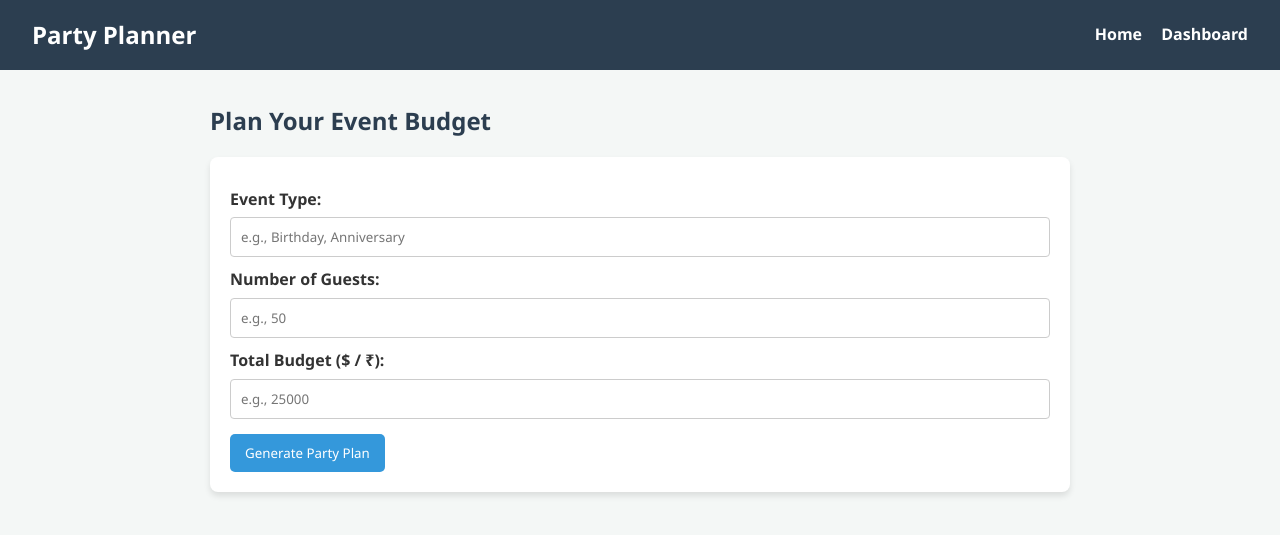
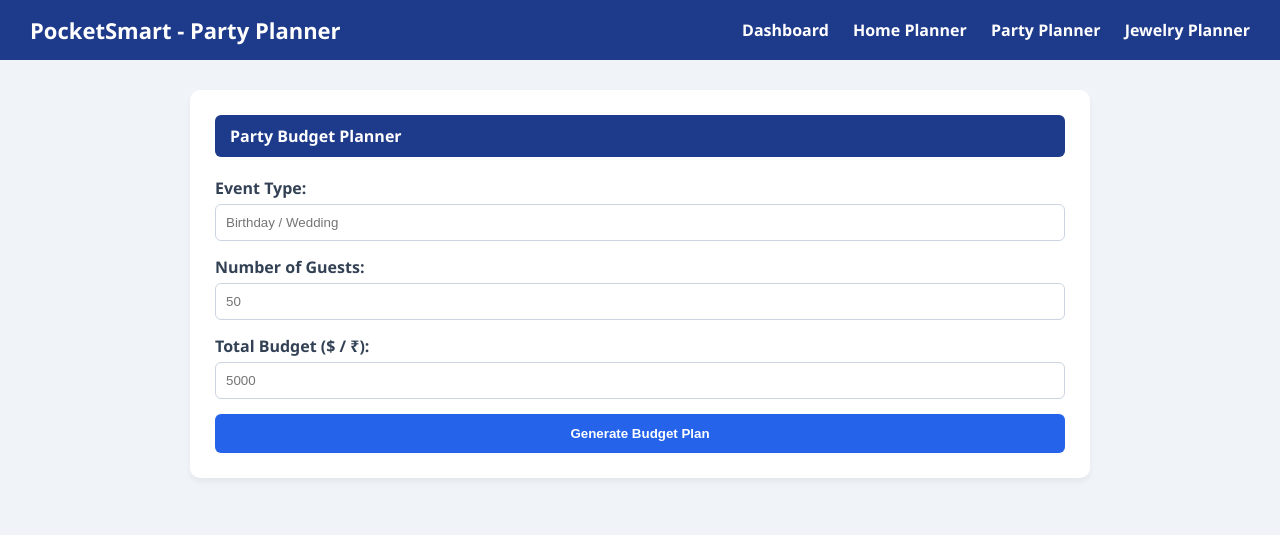
Before and after one commit to mxhxlxkshmi-pixel/Pocketsmart-AI, a Flask app: page /party_planner in a window 1280 px wide. Shown: the top 535 px of the page. Run offline with Flask 3, Linux system fonts and the light colour scheme.

Commit message:
Update party_planner.html

```diff
--- a/templates/party_planner.html
+++ b/templates/party_planner.html
@@ -2,72 +2,136 @@
 <html lang="en">
 <head>
   <meta charset="UTF-8">
-    <meta name="viewport" content="width=device-width, initial-scale=1.0">
-    <title>Party Planner - PocketSmart AI</title>
-    <link rel="stylesheet" href="{{ url_for('static', filename='styles.css') }}">
+  <title>PocketSmart - Party Planner</title>
+  <style>
+    body { font-family: 'Segoe UI', Tahoma, Geneva, Verdana, sans-serif; background-color: #f0f4f8; margin: 0; padding: 0; }
+    .header { background-color: #1e3a8a; color: white; padding: 15px 30px; display: flex; justify-content: space-between; align-items: center; }
+    .header h1 { margin: 0; font-size: 22px; }
+    .nav a { color: white; margin-left: 20px; text-decoration: none; font-weight: bold; }
+    .container { max-width: 900px; margin: 30px auto; padding: 0 20px; }
+    .card { background: white; border-radius: 10px; padding: 25px; box-shadow: 0 4px 6px rgba(0,0,0,0.05); margin-bottom: 25px; }
+    .card-title { background: #1e3a8a; color: white; padding: 10px 15px; border-radius: 6px; font-size: 16px; font-weight: bold; margin-bottom: 20px; }
+    .form-group { margin-bottom: 15px; }
+    label { display: block; margin-bottom: 5px; font-weight: bold; color: #334155; }
+    input[type="text"], input[type="number"] { width: 100%; padding: 10px; border: 1px solid #cbd5e1; border-radius: 6px; box-sizing: border-box; }
+    .btn { background-color: #2563eb; color: white; border: none; padding: 12px 20px; border-radius: 6px; cursor: pointer; font-weight: bold; width: 100%; }
+    .btn:hover { background-color: #1d4ed8; }
+
+    .summary-box { background: #e0f2fe; padding: 15px; border-radius: 8px; margin-bottom: 20px; font-weight: bold; color: #0369a1; }
+    .category-header { background: #f1f5f9; padding: 8px 12px; border-left: 4px solid #2563eb; margin: 15px 0 10px 0; font-weight: bold; }
+    table { width: 100%; border-collapse: collapse; margin-bottom: 15px; }
+    th, td { border: 1px solid #e2e8f0; padding: 10px; text-align: left; font-size: 14px; }
+    th { background-color: #f8fafc; color: #475569; }
+    .badge { background: #2563eb; color: white; padding: 2px 6px; border-radius: 4px; font-size: 12px; }
+  </style>
 </head>
 <body>
-    <header>
-        <h1>Party Planner</h1>
-        <nav>
-            <a href="/">Home</a>
+
+  <div class="header">
+    <h1>PocketSmart - Party Planner</h1>
+    <div class="nav">
       <a href="/dashboard">Dashboard</a>
-        </nav>
-    </header>
+      <a href="/home_planner">Home Planner</a>
+      <a href="/party_planner">Party Planner</a>
+      <a href="/jewelry_planner">Jewelry Planner</a>
+    </div>
+  </div>
 
-    <main class="container">
-        <h2>Plan Your Event Budget</h2>
-        <form id="partyForm">
-            <label for="event_type">Event Type:</label>
-            <input type="text" id="event_type" name="event_type" placeholder="e.g., Birthday, Anniversary" required>
+  <div class="container">
+    <div class="card">
+      <div class="card-title">Party Budget Planner</div>
+      <div class="form-group">
+        <label>Event Type:</label>
+        <input type="text" id="event_type" placeholder="Birthday / Wedding">
+      </div>
+      <div class="form-group">
+        <label>Number of Guests:</label>
+        <input type="number" id="guests" placeholder="50">
+      </div>
+      <div class="form-group">
+        <label>Total Budget ($ / ₹):</label>
+        <input type="number" id="budget" placeholder="5000">
+      </div>
+      <button class="btn" onclick="generatePlan()">Generate Budget Plan</button>
+    </div>
 
-            <label for="guests">Number of Guests:</label>
-            <input type="number" id="guests" name="guests" placeholder="e.g., 50" required>
-
-            <label for="budget">Total Budget ($ / ₹):</label>
-            <input type="number" id="budget" name="budget" placeholder="e.g., 25000" required>
-
-            <button type="submit" class="btn">Generate Party Plan</button>
-        </form>
-
-        <div id="result" class="result-box" style="display:none;">
-            <h3>Budget Breakdown (Catering, Decoration, Venue):</h3>
-            <p id="outputContent"></p>
+    <div id="resultsCard" class="card" style="display: none;">
+      <div class="card-title">Your Party Budget Plan</div>
+      <div id="outputContainer"></div>
     </div>
-    </main>
+  </div>
 
   <script>
-  document.getElementById('partyForm').addEventListener('submit', async (e) => {
-    e.preventDefault();
-
+    async function generatePlan() {
       const event_type = document.getElementById('event_type').value;
       const guests = document.getElementById('guests').value;
       const budget = document.getElementById('budget').value;
-    const outputContent = document.getElementById('outputContent');
-    const resultContainer = document.getElementById('result');
+      const resultsCard = document.getElementById('resultsCard');
+      const outputContainer = document.getElementById('outputContainer');
 
-    outputContent.innerText = "Generating party plan... Please wait.";
-    resultContainer.style.display = 'block';
+      if (!event_type || !guests || !budget) {
+        alert("Please fill in all fields.");
+        return;
+      }
+
+      outputContainer.innerHTML = "<p>Generating party plan...</p>";
+      resultsCard.style.display = "block";
 
       try {
-      // Fixed: Changed '/generate-party' to '/generate_party'
         const response = await fetch('/generate_party', {
           method: 'POST',
           headers: { 'Content-Type': 'application/json' },
-        body: JSON.stringify({
-          event_type: event_type,
-          guests: guests,
-          budget: budget
-        })
+          body: JSON.stringify({ event_type, guests, budget })
         });
 
         const data = await response.json();
-      outputContent.innerText = data.result || "No recommendations generated.";
+
+        if (data.error) {
+          outputContainer.innerHTML = `<p style="color:red;">Error: ${data.error}</p>`;
+          return;
+        }
+
+        const json = JSON.parse(data.result);
+
+        let html = `
+          <div class="summary-box">
+            <span>Budget: $${json.total_budget}</span>
+          </div>
+        `;
+
+        json.categories.forEach(cat => {
+          html += `<div class="category-header">${cat.name}</div>`;
+          html += `
+            <table>
+              <thead>
+                <tr>
+                  <th>Option / Item</th>
+                  <th>Description</th>
+                  <th>Estimated Price</th>
+                </tr>
+              </thead>
+              <tbody>
+          `;
+
+          cat.items.forEach(item => {
+            html += `
+              <tr>
+                <td><b>${item.name}</b></td>
+                <td>${item.description}</td>
+                <td><span class="badge">$${item.price}</span></td>
+              </tr>
+            `;
+          });
+
+          html += `</tbody></table>`;
+        });
+
+        outputContainer.innerHTML = html;
+
       } catch (err) {
-      console.error(err);
-      outputContent.innerText = "Error generating party plan. Check console.";
+        outputContainer.innerHTML = `<p style="color:red;">Failed to render response.</p>`;
       }
-  });
+    }
   </script>
 </body>
 </html>
```
Lines whose indentation alone changed are shown as unchanged.
